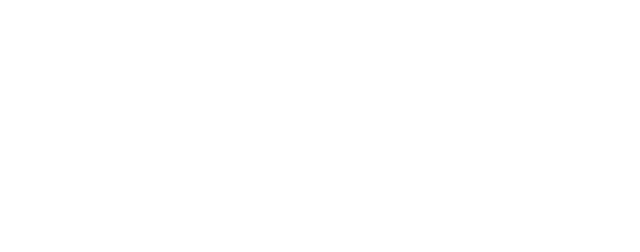
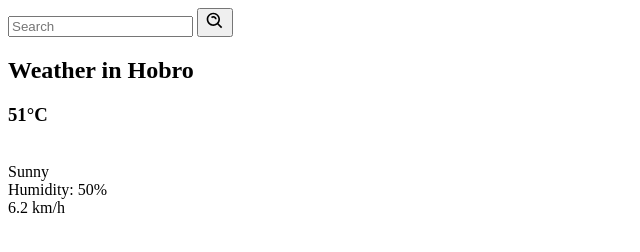
Before and after one commit to Tofthaslund/Weather_App, a plain HTML site: page index.html in a window 1280 px wide. Shown: the whole page, without its empty margins (0-640 px from the left). Drawn offline with Linux system fonts and the light colour scheme.

Commit message:
added html structure to app

```diff
--- a/index.html
+++ b/index.html
@@ -4,9 +4,35 @@
     <meta charset="UTF-8">
     <meta http-equiv="X-UA-Compatible" content="IE=edge">
     <meta name="viewport" content="width=#, initial-scale=1.0">
-    <title>Document</title>
+    <link rel="stylesheet" href="style.css">
+    <title>Weather app</title>
 </head>
 <body>
+    <div class="card">
+        <div class="search">
+            <input type="text" class="search-bar" placeholder="Search">
+            <button><svg stroke="currentColor" fill="currentColor" stroke-width="0" viewBox="0 0 24 24" height="1.5em"
+                    width="1.5em" xmlns="http://www.w3.org/2000/svg">
+                    <path
+                        d="M10,18c1.846,0,3.543-0.635,4.897-1.688l4.396,4.396l1.414-1.414l-4.396-4.396C17.365,13.543,18,11.846,18,10 c0-4.411-3.589-8-8-8s-8,3.589-8,8S5.589,18,10,18z M10,4c3.309,0,6,2.691,6,6s-2.691,6-6,6s-6-2.691-6-6S6.691,4,10,4z">
+                    </path>
+                    <path
+                        d="M11.412,8.586C11.791,8.966,12,9.468,12,10h2c0-1.065-0.416-2.069-1.174-2.828c-1.514-1.512-4.139-1.512-5.652,0 l1.412,1.416C9.346,7.83,10.656,7.832,11.412,8.586z">
+                    </path>
+                </svg></button>
+        </div>
+        <div class="weather loading">
+            <h2 class="city">Weather in Hobro</h2>
+            <div class="flex">
+                <h3 class="temp">51&#176C</h3>
+                <img src="" alt="" class="icon">
+            </div>
+            <div class="description">Sunny</div>
+            <div class="humidity">Humidity: 50%</div>
+            <div class="wind"> 6.2 km/h</div>
+        </div>
+    </div>
 
+    <script src="script.js"></script>
 </body>
 </html>
```
